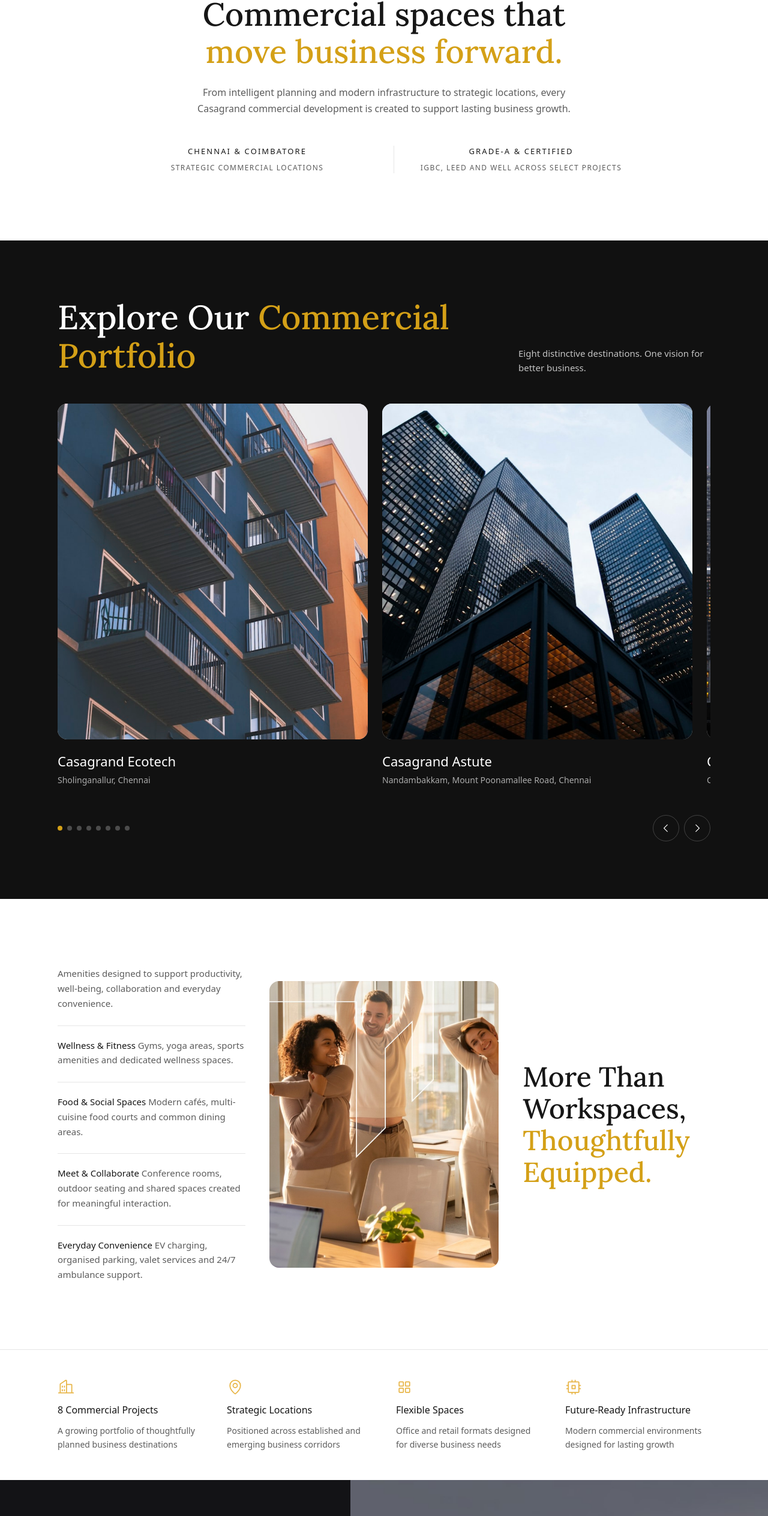
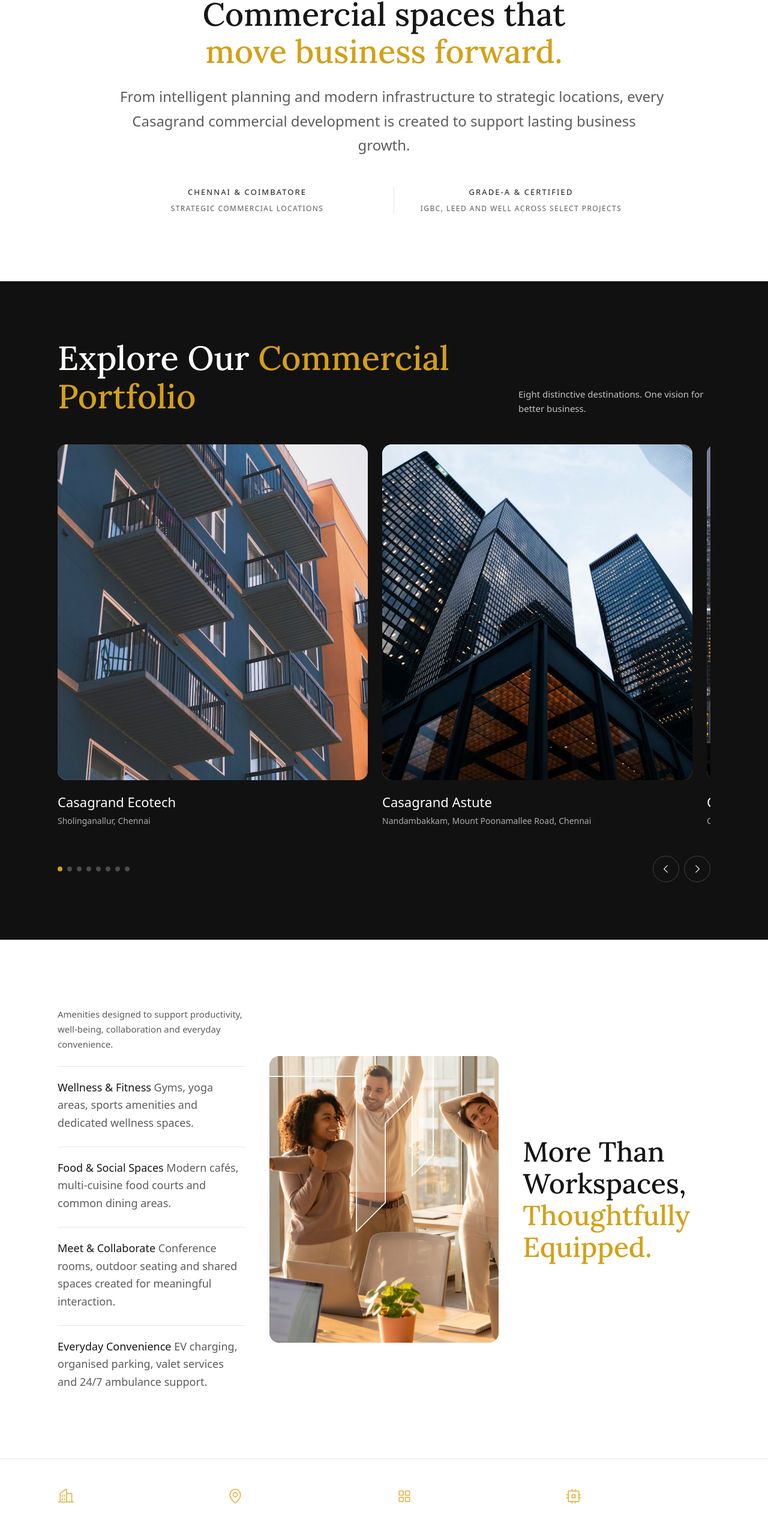
Before and after one commit to zZzn3M3sISzZz/casagrand-commercial-landing, a Next.js app: page / in a window 1280 px wide. Shown: the part 1357-3885 px from the top of the page at 60% size. Built offline with nearby package versions, Linux system fonts and the light colour scheme; a web font is replaced by a local one.

Commit message:
Fixing font weightage:

```diff
--- a/app/globals.css
+++ b/app/globals.css
@@ -184,7 +184,7 @@
 .accordion-body {
   display: grid;
   grid-template-rows: 0fr;
-  transition: grid-template-rows 240ms cubic-bezier(0.22, 1, 0.36, 1);
+  transition: grid-template-rows 400ms ease-out;
 }
 
 .accordion-body[data-open="true"] {
--- a/components/ambition.tsx
+++ b/components/ambition.tsx
@@ -16,20 +16,20 @@
           </p>
           <div className="mt-12 flex flex-col gap-8">
             <div>
-              <h3 className="text-[16px] font-normal text-ink">
+              <h3 className="font-satoshi text-[24px] font-bold text-ink">
                 Workspaces Built to Perform
               </h3>
-              <p className="mt-2 max-w-[420px] text-[14px] leading-relaxed text-muted">
+              <p className="mt-2 max-w-[420px] font-satoshi text-[18px] font-normal leading-relaxed text-muted">
                 Flexible floor plates, intelligent planning and modern
                 infrastructure create efficient environments for businesses of
                 every scale.
               </p>
             </div>
             <div>
-              <h3 className="text-[16px] font-normal text-ink">
+              <h3 className="font-satoshi text-[24px] font-bold text-ink">
                 Workdays Designed Around People
               </h3>
-              <p className="mt-2 max-w-[420px] text-[14px] leading-relaxed text-muted">
+              <p className="mt-2 max-w-[420px] font-satoshi text-[18px] font-normal leading-relaxed text-muted">
                 Wellness spaces, dining, collaboration zones and everyday
                 conveniences create a more complete workplace experience.
               </p>
--- a/components/commercial-forward.tsx
+++ b/components/commercial-forward.tsx
@@ -30,10 +30,14 @@
             Commercial spaces that
             <span className="block text-gold">move business forward.</span>
           </h2>
-          <p className="mx-auto mt-6 max-w-[640px] text-[16px] leading-[1.7] text-muted">
-            From intelligent planning and modern infrastructure to strategic
-            locations, every Casagrand commercial development is created to
-            support lasting business growth.
+          <p className="font-satoshi mx-auto mt-6 text-[24px] font-medium leading-[1.7] text-muted">
+            <span className="whitespace-nowrap max-md:whitespace-normal">
+              From intelligent planning and modern infrastructure to strategic
+              locations, every
+            </span>
+            <br />
+            Casagrand commercial development is created to support lasting
+            business growth.
           </p>
           <div className="mt-12 grid gap-8 sm:grid-cols-2 sm:divide-x sm:divide-line">
             <div>
--- a/components/ready-cta.tsx
+++ b/components/ready-cta.tsx
@@ -15,13 +15,15 @@
             Ready to find the <span className="text-gold">right space for your business?</span>
           </h2>
           <div>
-            <p className="text-[16px] leading-relaxed text-muted">
+            <p className="font-satoshi text-[24px] font-medium leading-relaxed text-muted">
               Casagrand Commercial creates thoughtfully planned office and retail
               destinations for businesses ready to grow.
             </p>
-            <p className="mt-4 text-[16px] leading-relaxed text-muted">
-              Explore our portfolio or connect with our leasing team to discover
-              the space that aligns with your ambition.
+            <p className="mt-4 text-muted">
+              <span className="font-satoshi !text-[18px] !font-medium leading-relaxed">
+                Explore our portfolio or connect with our leasing team to discover
+                the space that aligns with your ambition.
+              </span>
             </p>
             <GoldButton showArrow className="mt-8" onClick={openEnquire}>
               Enquire Now
--- a/components/right-place.tsx
+++ b/components/right-place.tsx
@@ -26,15 +26,15 @@
         </Reveal>
         <Reveal delay={2} className="flex flex-col gap-10">
           <div>
-            <h3 className="text-[16px] font-normal text-ink">Built for Businesses</h3>
-            <p className="mt-2 text-[14px] leading-relaxed text-muted">
+            <h3 className="font-satoshi text-[24px] font-bold text-ink">Built for Businesses</h3>
+            <p className="mt-2 font-satoshi text-[18px] font-normal leading-relaxed text-muted">
               Flexible office and retail spaces designed around different
               operational needs and growth ambitions.
             </p>
           </div>
           <div className="border-t border-line pt-8">
-            <h3 className="text-[16px] font-normal text-ink">Positioned for Growth</h3>
-            <p className="mt-2 text-[14px] leading-relaxed text-muted">
+            <h3 className="font-satoshi text-[24px] font-bold text-ink">Positioned for Growth</h3>
+            <p className="mt-2 font-satoshi text-[18px] font-normal leading-relaxed text-muted">
               Strategic locations, modern infrastructure and thoughtfully planned
               environments that support long-term business potential.
             </p>
--- a/components/steps.tsx
+++ b/components/steps.tsx
@@ -4,7 +4,6 @@
 import { Minus, Plus } from "@phosphor-icons/react";
 import { GoldButton } from "@/components/gold-button";
 import { Reveal } from "@/components/reveal";
-import { cn } from "@/lib/cn";
 
 const STEPS = [
   {
@@ -30,7 +29,7 @@
 
   return (
     <section className="bg-canvas">
-      <div className="mx-auto grid max-w-page items-center gap-12 px-gutter py-16 lg:grid-cols-[1fr_0.9fr] lg:py-24">
+      <div className="mx-auto grid max-w-page items-start gap-12 px-gutter py-16 lg:grid-cols-[1fr_0.9fr] lg:py-24">
         <Reveal>
           <h2 className="font-display text-[clamp(32px,4vw,52px)] font-medium leading-[1.15] text-ink">
             Find the Right Space
@@ -59,14 +58,13 @@
                       )}
                     </button>
                   </h3>
-                  <div className="accordion-body" data-open={isOpen}>
+                  <div
+                    className="accordion-body"
+                    data-open={isOpen}
+                    aria-hidden={!isOpen}
+                  >
                     <div>
-                      <p
-                        className={cn(
-                          "pb-4 text-[14px] leading-relaxed text-muted",
-                          !isOpen && "sr-only",
-                        )}
-                      >
+                      <p className="pb-4 text-[14px] leading-relaxed text-muted">
                         {step.body}
                       </p>
                     </div>
@@ -83,13 +81,16 @@
             Explore All Projects
           </GoldButton>
         </Reveal>
-        <Reveal delay={1} className="relative min-h-[280px] overflow-visible bg-transparent lg:min-h-[560px]">
+        <Reveal
+          delay={1}
+          className="relative min-h-[280px] overflow-visible bg-transparent lg:sticky lg:top-28 lg:min-h-[560px] lg:self-start"
+        >
           <img
             src="/assets/logo-find-space.png"
             alt=""
             width={1024}
             height={1023}
-            className="ml-auto aspect-square h-auto w-full max-w-[560px] bg-transparent object-contain object-right lg:absolute lg:right-0 lg:top-1/2 lg:max-w-none lg:w-[min(100%,580px)] lg:-translate-y-1/2"
+            className="ml-auto aspect-square h-auto w-full max-w-[560px] bg-transparent object-contain object-right lg:absolute lg:right-0 lg:top-0 lg:max-w-none lg:w-[min(100%,580px)]"
           />
         </Reveal>
       </div>
--- a/components/workspaces.tsx
+++ b/components/workspaces.tsx
@@ -61,7 +61,7 @@
             </p>
             {AMENITIES.map((item) => (
               <div key={item.title} className="border-t border-line pt-5">
-                <p>
+                <p className="font-satoshi text-[18px] font-normal">
                   <strong className="font-normal text-ink">{item.title}</strong>{" "}
                   {item.body}
                 </p>
@@ -93,8 +93,8 @@
           {FOOTER.map((item) => (
             <div key={item.title} className="flex flex-col gap-3">
               <item.icon size={28} color="#E8B547" weight="regular" aria-hidden />
-              <h3 className="text-[16px] font-normal text-ink">{item.title}</h3>
-              <p className="text-[14px] leading-relaxed text-muted">{item.body}</p>
+              <h3 className="font-satoshi text-[24px] font-bold text-ink">{item.title}</h3>
+              <p className="font-satoshi text-[18px] font-medium leading-relaxed text-muted">{item.body}</p>
             </div>
           ))}
         </Reveal>
```
